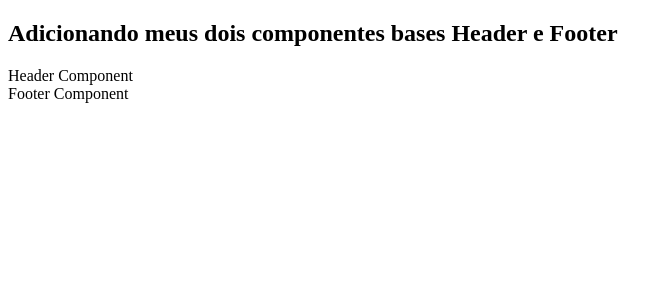
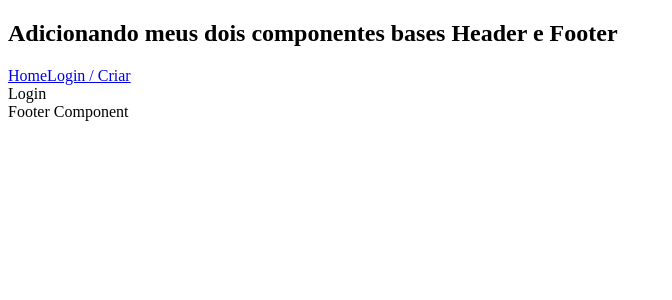
Before and after one commit to eduardo-esteves/react-dogs, a React (Create React App) app: page /login in a window 1280 px wide. Shown: the top 300 px of the page, without its empty margins (0-672 px from the left). Built offline with nearby package versions, Linux system fonts and the light colour scheme.

Commit message:
Editado componente Header criado navegacacao para home e para o novo componente Login com o uso do componente Link

```diff
--- a/src/App.js
+++ b/src/App.js
@@ -3,6 +3,7 @@ import { BrowserRouter, Routes, Route } from 'react-router-dom';
 import Footer from './Footer'
 import Header from './Header'
 import { Home } from './Home'
+import Login from './Login/Login'
 
 function App() {
   return (
@@ -12,6 +13,7 @@ function App() {
         <Header />
         <Routes>
           <Route path="/" element={<Home />} />
+          <Route path="/login" element={<Login />} />
         </Routes>
         <Footer />
       </BrowserRouter>
--- a/src/Header.js
+++ b/src/Header.js
@@ -1,8 +1,14 @@
 import styles from './Header.module.css'
+import { Link } from 'react-router-dom'
 
 const Header = () => {
   return (
-  <div className={styles.header}>Header Component</div>
+  <div className={styles.header}>
+    <nav>
+      <Link to="/">Home</Link>
+      <Link to="/login">Login / Criar</Link>
+    </nav>
+  </div>
   )
 }
 
--- /dev/null
+++ b/src/Login/Login.js
@@ -0,0 +1,11 @@
+
+const Login = () => {
+  return(
+    <div>
+      Login
+    </div>
+  )
+}
+
+
+export default Login
```
